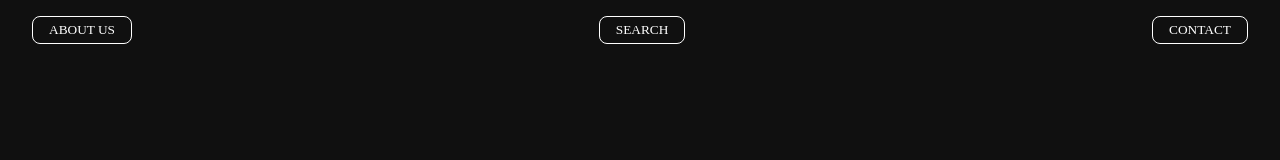
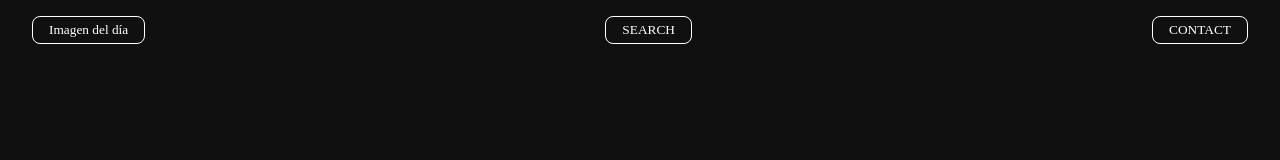
Before and after one commit to ferchodeleon/nasa, a React (Vite) app: page / in a window 1280 px wide. Shown: the top 160 px of the page. Built offline with nearby package versions, Linux system fonts and the light colour scheme.

Commit message:
Add button filter date now

```diff
--- a/src/components/Header.jsx
+++ b/src/components/Header.jsx
@@ -1,11 +1,24 @@
+import PropTypes from "prop-types";
+
 import "../styles/Header.css";
 
-export const Header = () => {
+export const Header = ({ dateToday, handleToday }) => {
   return (
     <header className="nasa-headerContainer">
-      <button className="nasa-button .about">ABOUT US</button>
+      <button
+        type="button"
+        className="nasa-button .today"
+        onClick={handleToday}
+      >
+        {dateToday !== null ? `Foto del día: ${dateToday}` : "Imagen del día"}
+      </button>
       <button className="nasa-button .search">SEARCH</button>
       <button className="nasa-button .contact">CONTACT</button>
     </header>
   );
 };
+
+Header.propTypes = {
+  dateToday: PropTypes.string.isRequired,
+  handleToday: PropTypes.func.isRequired,
+};
```
